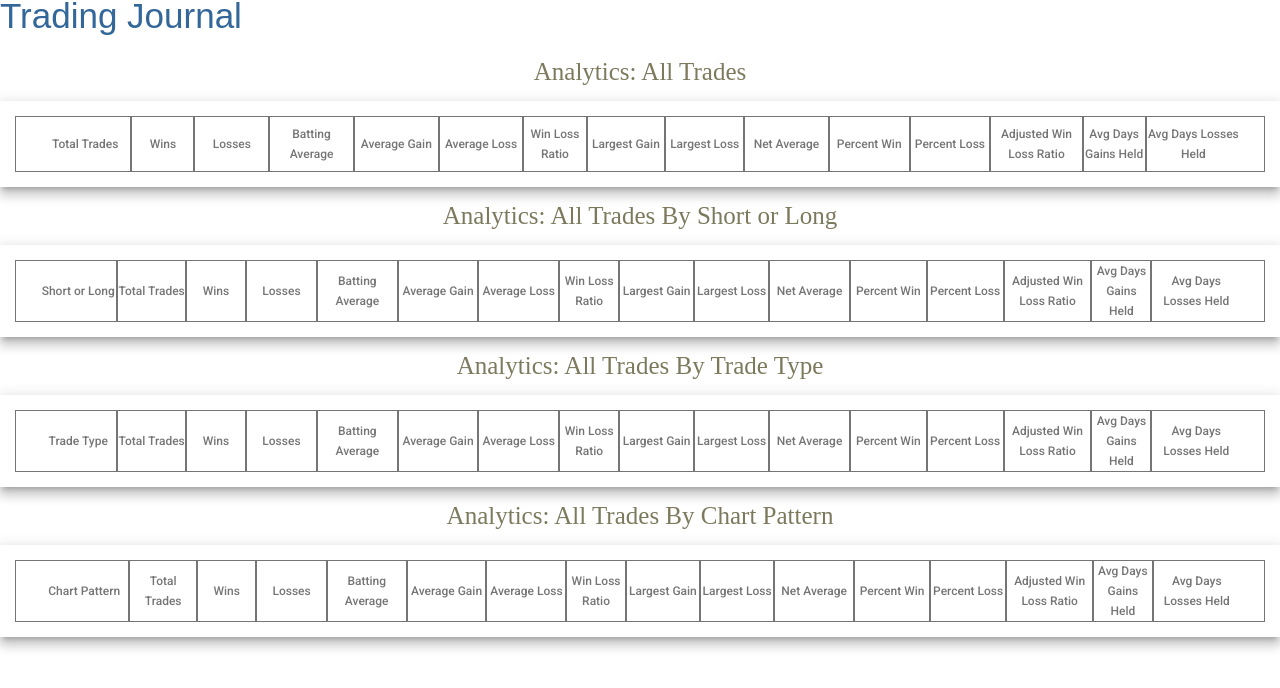
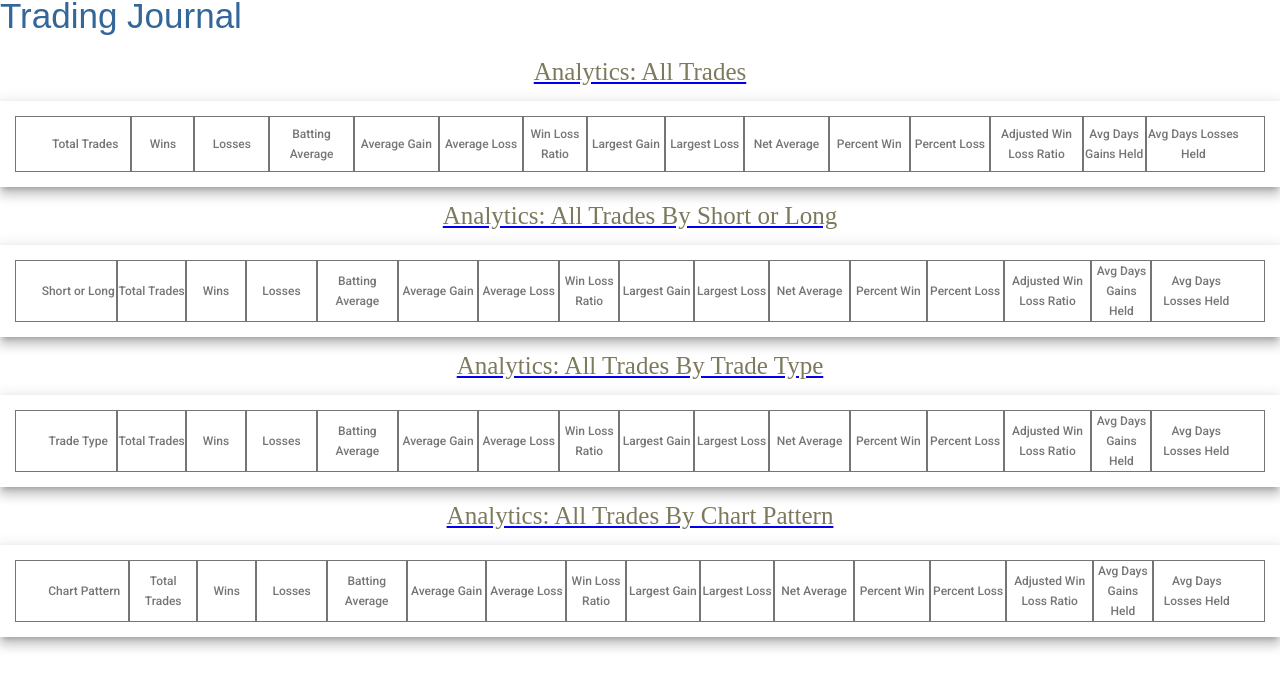
Before and after one commit to ramesh-singh-20/trading-journal-ui, an Angular app: page /all-analytics in a window 1280 px wide. Shown: the top 688 px of the page. Built offline with nearby package versions, Linux system fonts and the light colour scheme.

Commit message:
Added links on home page.

```diff
--- a/src/app/components/all-analytics/all-analytics.component.html
+++ b/src/app/components/all-analytics/all-analytics.component.html
@@ -1,4 +1,4 @@
-<h3>Analytics: All Trades</h3>
+<a routerLink="/analytics-by-year" routerLinkActive="active"><h3>Analytics: All Trades</h3></a>
 
 <table mat-table [dataSource]="allTradeDataSource" class="mat-elevation-z8">
 
@@ -85,7 +85,7 @@
     <tr mat-row *matRowDef="let row; columns: displayedColumns;"></tr>
   </table>
 
-  <h3>Analytics: All Trades By Short or Long</h3>
+<a routerLink="/analytics-by-year-and-short-long" routerLinkActive="active"><h3>Analytics: All Trades By Short or Long</h3></a>
 
 <table mat-table [dataSource]="shortLongDataSource" class="mat-elevation-z8">
 
@@ -176,7 +176,9 @@
     <tr mat-row *matRowDef="let row; columns: displayedColumnsShortLong;"></tr>
   </table>
 
+<a routerLink="/analytics-by-year-and-trade-type" routerLinkActive="active">
   <h3>Analytics: All Trades By Trade Type</h3>
+</a>
 
 <table mat-table [dataSource]="tradeTypeDataSource" class="mat-elevation-z8">
 
@@ -267,7 +269,9 @@
     <tr mat-row *matRowDef="let row; columns: displayedColumnsTradeType;"></tr>
   </table>
 
+<a routerLink="/analytics-by-year-and-chart-type" routerLinkActive="active">
   <h3>Analytics: All Trades By Chart Pattern</h3>
+</a>
 
   <table mat-table [dataSource]="chartPatternDataSource" class="mat-elevation-z8">
 
```
